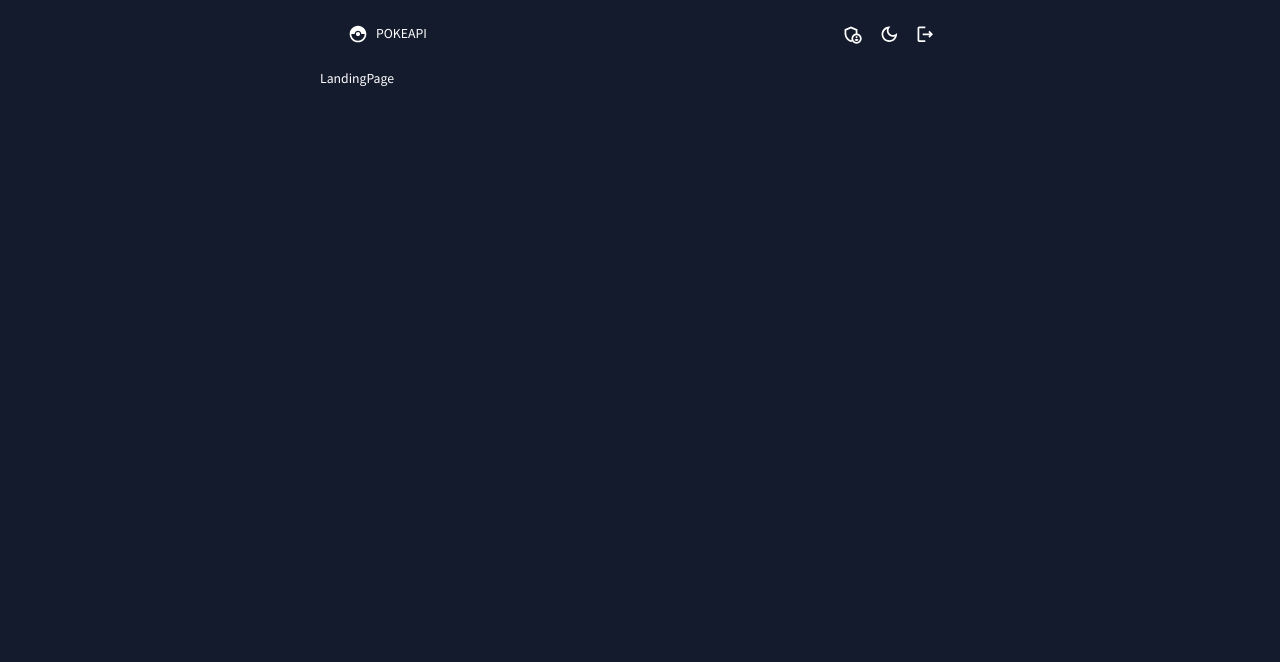
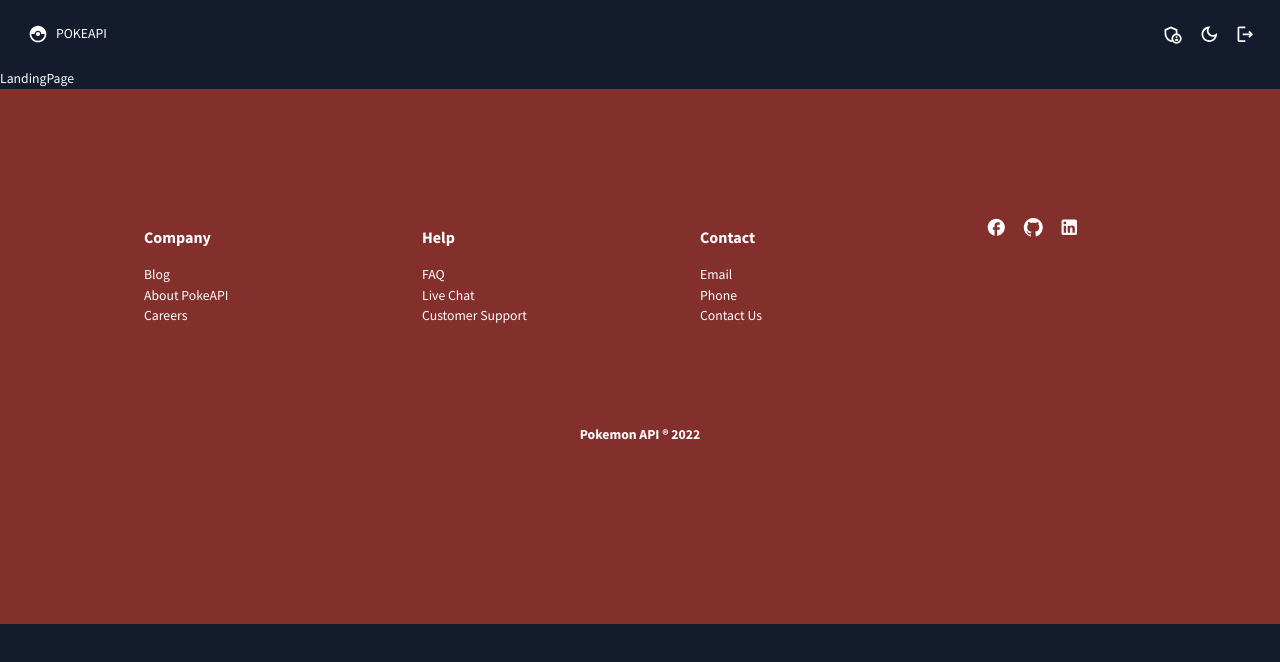
Before and after one commit to kerrydachow/pokedex, a React (Create React App) app in the folder Assignments/Assignment 3/client/: page / in a window 1280 px wide. Shown: the top 662 px of the page. Built offline with nearby package versions, Linux system fonts and the light colour scheme.

Commit message:
A3 - Add footer

```diff
--- a/Assignments/Assignment 3/client/src/App.js
+++ b/Assignments/Assignment 3/client/src/App.js
@@ -5,6 +5,7 @@
 import { Routes, Route } from "react-router-dom";
 import { ROUTES } from "./lib/constants";
 import Header from "./components/ui/Header";
+import Footer from "./components/ui/Footer";
 import LandingPage from "./pages/LandingPage";
 
 function App() {
@@ -20,6 +21,7 @@
             <Routes>
               <Route path={ROUTES.LANDING} element={<LandingPage />} exact />
             </Routes>
+            <Footer />
           </main>
         </div>
       </ThemeProvider>
--- a/Assignments/Assignment 3/client/src/components/ui/Footer.jsx
+++ b/Assignments/Assignment 3/client/src/components/ui/Footer.jsx
@@ -0,0 +1,88 @@
+import React from "react";
+import { tokens } from "../../theme";
+import {
+  Box,
+  Grid,
+  Container,
+  Link,
+  useTheme,
+  Tooltip,
+  IconButton,
+} from "@mui/material";
+
+import FacebookOutlinedIcon from '@mui/icons-material/FacebookOutlined';
+import GitHubIcon from '@mui/icons-material/GitHub';
+import LinkedInIcon from '@mui/icons-material/LinkedIn';
+
+const Footer = () => {
+  const theme = useTheme();
+  const colors = tokens(theme.palette.mode);
+  return (
+    <Box px={{xs: 3, sm: 10}} py={{xs: 5, sm: 10}} bgcolor={colors.redAccent[700]}>
+      <Container fixed maxWidth="xl">
+        <Grid container spacing={5} margin="auto">
+            <Grid item xs={12} sm={3}>
+              <Box><h3>Company</h3></Box>
+              <Box>
+                <Link href="/" color="inherit">Blog</Link>
+              </Box>
+              <Box>
+                <Link href="/" color="inherit">About PokeAPI</Link>
+              </Box>
+              <Box>
+                <Link href="/" color="inherit">Careers</Link>
+              </Box>
+            </Grid>
+            <Grid item xs={12} sm={3}>
+              <Box><h3>Help</h3></Box>
+              <Box>
+                <Link href="/" color="inherit">FAQ</Link>
+              </Box>
+              <Box>
+                <Link href="/" color="inherit">Live Chat</Link>
+              </Box>
+              <Box>
+                <Link href="/" color="inherit">Customer Support</Link>
+              </Box>
+            </Grid>
+            <Grid item xs={12} sm={3}>
+              <Box><h3>Contact</h3></Box>
+              <Box>
+                <Link href="/" color="inherit">Email</Link>
+              </Box>
+              <Box>
+                <Link href="/" color="inherit">Phone</Link>
+              </Box>
+              <Box>
+                <Link href="/" color="inherit">Contact Us</Link>
+              </Box>
+            </Grid>
+            <Grid item xs={12} sm={3}>
+              <Box>
+                <IconButton>
+                  <Tooltip title="Facebook">
+                    <FacebookOutlinedIcon />
+                  </Tooltip>
+                </IconButton>
+                <IconButton>
+                  <Tooltip title="Github">
+                    <GitHubIcon />
+                  </Tooltip>
+                </IconButton>
+                <IconButton>
+                  <Tooltip title="LinkedIn">
+                    <LinkedInIcon />
+                  </Tooltip>
+                </IconButton>
+              </Box>
+            </Grid>
+        </Grid>
+        <Box textAlign="center" pt={{xs: 5, sm: 10}} pb={{xs: 5, sm: 10}}>
+          <h4>Pokemon API &reg; {new Date().getFullYear()}</h4>
+        </Box>
+      </Container>
+    </Box>
+  );
+};
+
+export default Footer;
--- a/Assignments/Assignment 3/client/src/components/ui/Header.jsx
+++ b/Assignments/Assignment 3/client/src/components/ui/Header.jsx
@@ -23,7 +23,7 @@
   const colorMode = useContext(ColorModeContext);
 
   return (
-    <Box display="flex" justifyContent="space-between" p={2}>
+    <Box display="flex" justifyContent="space-between" margin="auto" p={2} maxWidth="xl">
       {/* Logo and title */}
       <Box display="flex">
         <Button
--- a/Assignments/Assignment 3/client/src/styles/index.css
+++ b/Assignments/Assignment 3/client/src/styles/index.css
@@ -12,11 +12,6 @@
 
 body {
     margin: 0;
-}
-
-main {
-    max-width: 50%;
-    margin: auto;
 }
 
 .app {
--- a/Assignments/Assignment 3/client/src/theme.js
+++ b/Assignments/Assignment 3/client/src/theme.js
@@ -195,6 +195,13 @@
           },
         },
       },
+      MuiLink : {
+        styleOverrides: {
+          root: {
+            textDecoration: 'none',
+          }
+        },
+      },
     },
   };
 };
```
